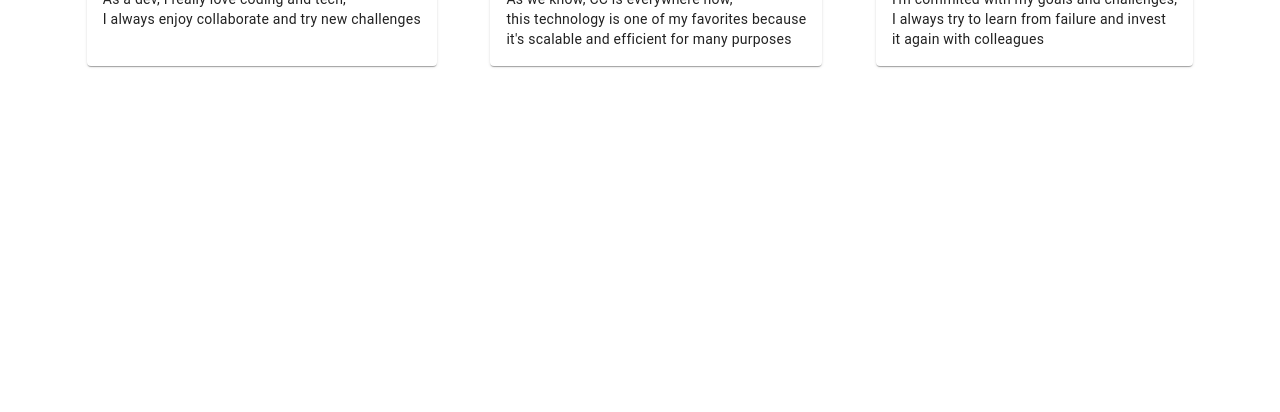
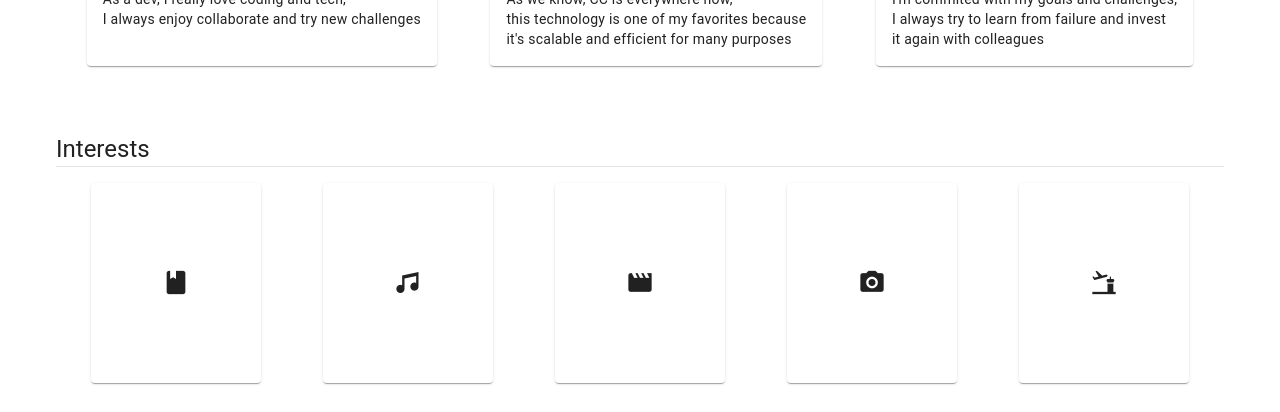
Before and after one commit to Nestor45/PorfolioWeb, a Vue app: page / in a window 1280 px wide. Shown: the part 701-1113 px from the top of the page. Before the commit the page ends 800 px from the top, so only its background shows below. Built offline with nearby package versions, Linux system fonts and the light colour scheme.

Commit message:
Activities Created

```diff
--- a/src/components/Activities.vue
+++ b/src/components/Activities.vue
@@ -1,9 +1,7 @@
 <template>
     <v-main>
         <div>
-            <p class="text-left text-h5">
-                Activities
-            </p>
+            <p class="text-left text-h5"> Activities </p>
         </div>
         <v-divider></v-divider>
         <v-container fluid>
--- a/src/components/Content.vue
+++ b/src/components/Content.vue
@@ -35,12 +35,14 @@
 
         <Activitis></Activitis>
 
+        <Interests></Interests>
     </v-container>
 </template>
 
 <script setup>
 import { ref } from 'vue';
     import Activitis from '../components/Activities.vue'
+    import Interests from './Interests.vue';
     const reveal = ref(true)
     const name = "Nestor A. Álvarez García"
     const items = [
--- /dev/null
+++ b/src/components/Interests.vue
@@ -0,0 +1,41 @@
+<template>
+    <v-main>
+        <div>
+            <p class="text-left text-h5"> Interests </p>
+        </div>
+        <v-divider></v-divider>
+        <v-item-group>
+            <v-container fluid>
+                <v-row justify="space-around">
+                    <v-col v-for="(item, i) in items" :key="item.text" cols="12"  md="2">
+                        <v-item v-slot="{ isSelected, selectedClass, toggle }">
+                            <v-card
+                                :class="['d-flex align-center', selectedClass]"
+                                dark
+                                height="200"
+                                @click="toggle"
+                                >
+                                <div
+                                    class="text-h9 flex-grow-1 text-center"
+                                >
+                                    {{ isSelected   ? `${item.text}` : `` }}
+                                    <v-icon size="large" :icon=item.icon ></v-icon>
+                                </div>
+                                </v-card>
+                        </v-item>
+                    </v-col>
+                </v-row>
+            </v-container>
+        </v-item-group>
+    </v-main>
+</template>
+
+<script setup>
+    const items = [
+        { text:'Books:', icon:'mdi-book'},
+        { text:'Music:', icon:'mdi-music'},
+        { text:'Movies:', icon:'mdi-movie'},
+        { text:'Photos:', icon:'mdi-camera'},
+        { text:'Cities:', icon:'mdi-airport'},
+    ]
+</script>
```
